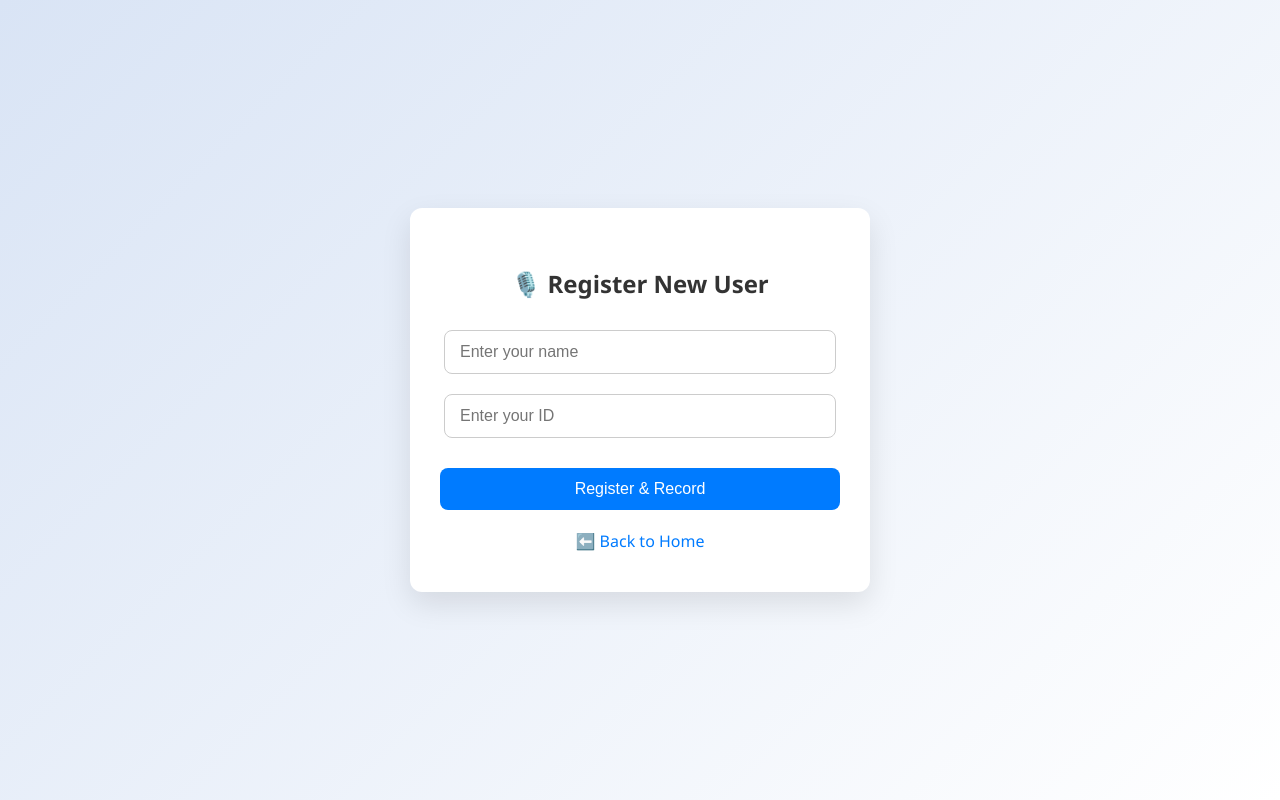
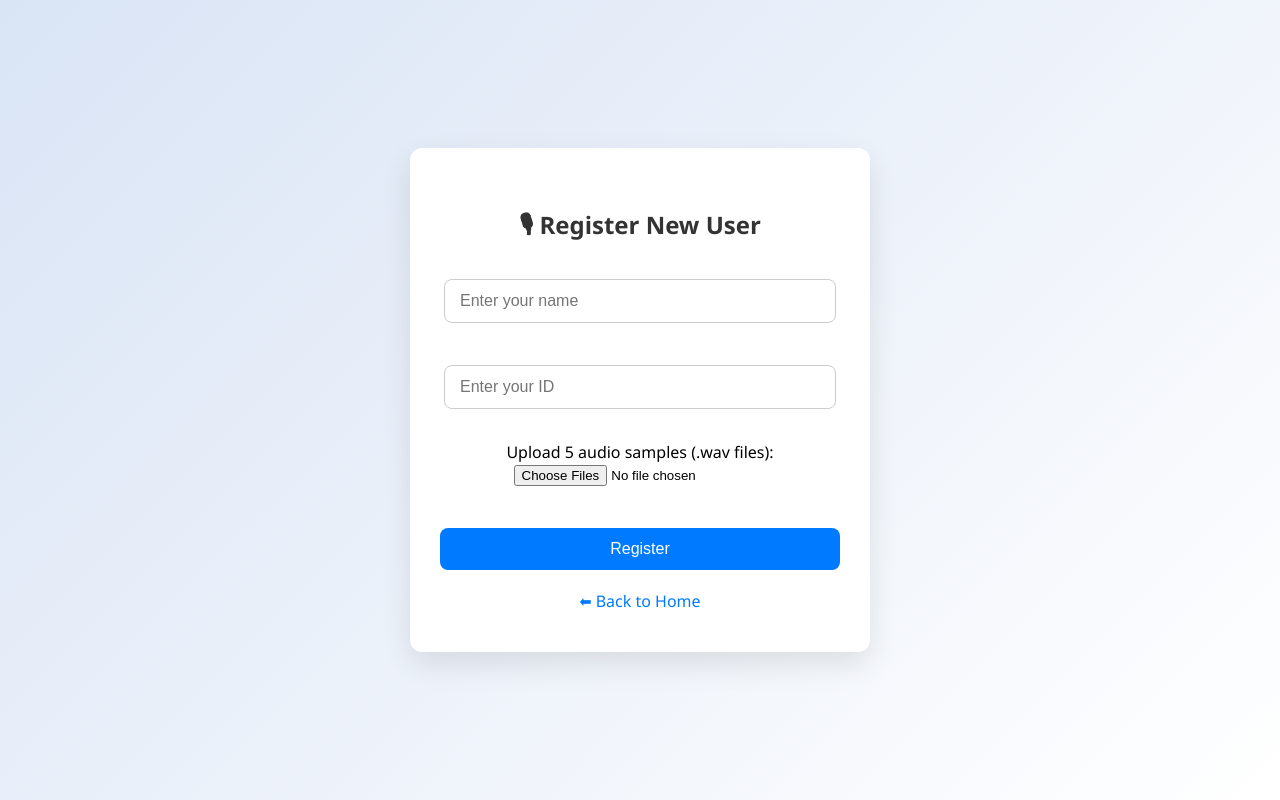
Before and after one commit to RohineshJ/voice_recognition, a Python web app: template templates/register.html in a window 1280 px wide. Run offline with Jinja, Linux system fonts and the light colour scheme; the template is opened without the code that fills it, so the values that code supplies are empty.

Commit message:
Update register.html

```diff
--- a/templates/register.html
+++ b/templates/register.html
@@ -87,21 +87,30 @@
 </head>
 <body>
   <div class="card">
-    <h2>🎙️ Register New User</h2>
+    <h2>🎙 Register New User</h2>
+
     {% if success %}
       <p class="success">✅ User registered successfully!</p>
+      {% if speak_path %}
+        <audio controls autoplay>
+          <source src="{{ speak_path }}" type="audio/mpeg">
+        </audio>
+      {% endif %}
     {% endif %}
-    <form method="POST" onsubmit="showRecording();">
-      <input type="text" name="name" placeholder="Enter your name" required><br>
-      <input type="text" name="user_id" placeholder="Enter your ID" required><br>
-      <button type="submit">Register & Record</button>
+
+    <form method="POST" enctype="multipart/form-data" onsubmit="showRecording();">
+      <input type="text" name="name" placeholder="Enter your name" required><br><br>
+      <input type="text" name="user_id" placeholder="Enter your ID" required><br><br>
+      <label>Upload 5 audio samples (.wav files):</label><br>
+      <input type="file" name="audio_file" accept=".wav" multiple required><br><br>
+      <button type="submit">Register</button>
     </form>
 
-    <div id="recordingIndicator" class="recording-indicator">
-      🎤 Recording in progress... Please speak now
+    <div id="recordingIndicator" class="recording-indicator" style="display:none; margin-top:10px;">
+      🎤 Uploading voice samples... Please wait
     </div>
 
-    <a class="back-link" href="/">⬅️ Back to Home</a>
+    <a class="back-link" href="/">⬅ Back to Home</a>
   </div>
 
   <script>
```
